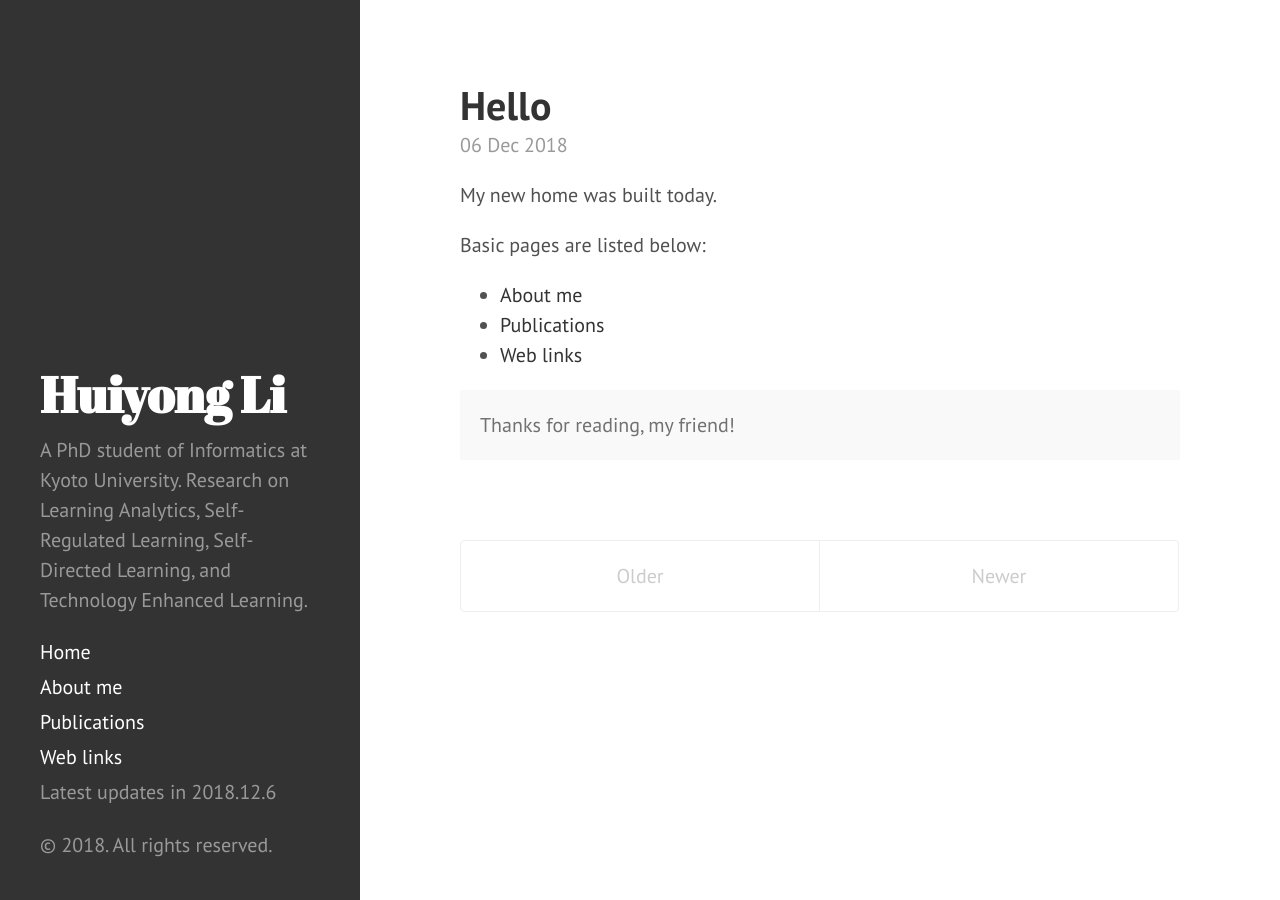
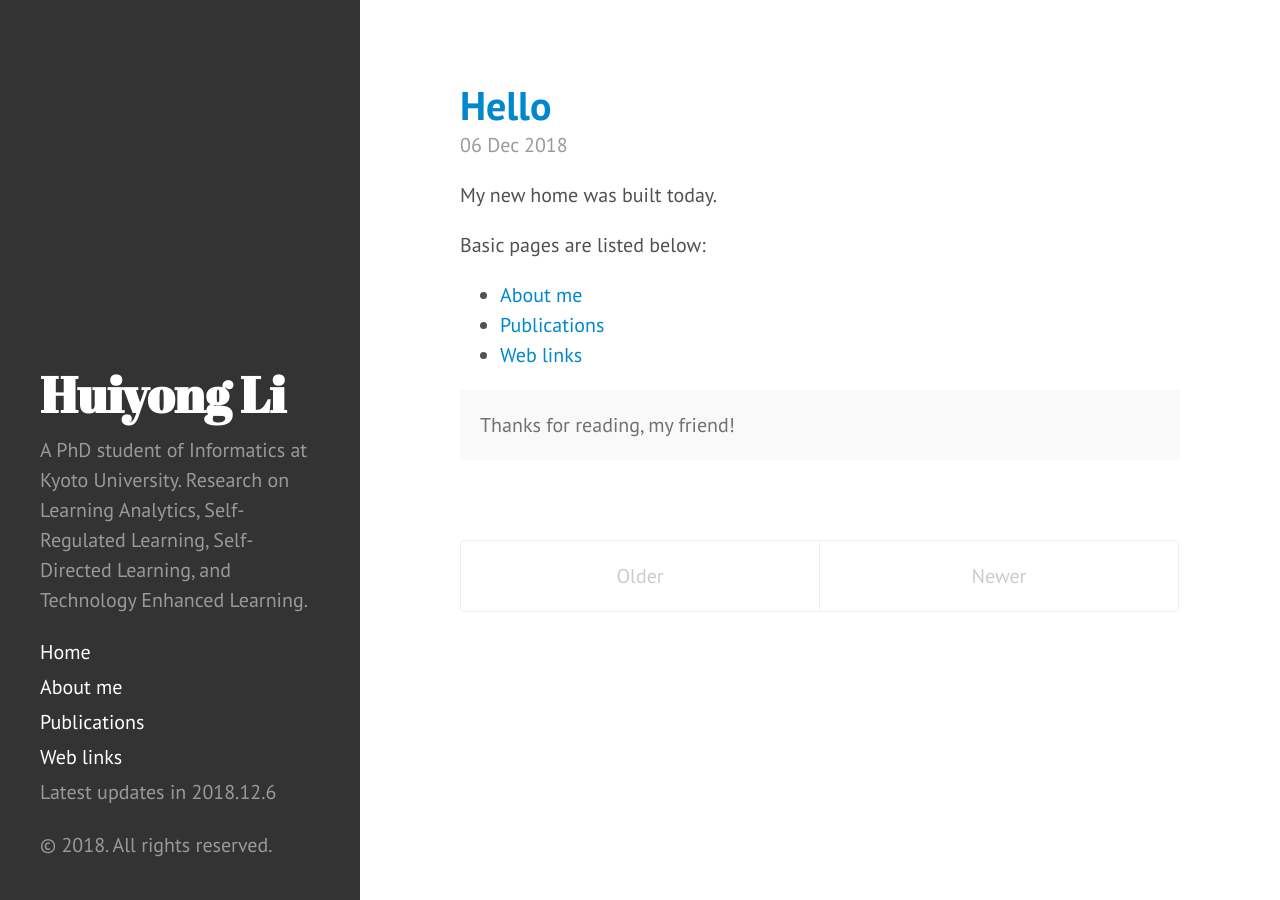
Before and after one commit to li-huiyong/li-huiyong.github.io, a Jekyll site: the page built from index.html, in a window 1280 px wide. Built offline with Jekyll 4.4.1, drawn with Linux system fonts in a browser that asks for light colours; the list of posts is cut into pages by our own code.

Commit message:
Grey 80%, blue link

```diff
--- a/public/css/hyde.css
+++ b/public/css/hyde.css
@@ -277,11 +277,11 @@ a.sidebar-nav-item:focus {
   color: #666666;
 }
 
-/* Grey 80% */
+/* Grey 80%, blue link */
 .theme-base-0j .sidebar {
   background-color: #333333;
 }
 .theme-base-0j .content a,
 .theme-base-0j .related-posts li a:hover {
-  color: #333333;
+  color: #0088cc;
 }
```
